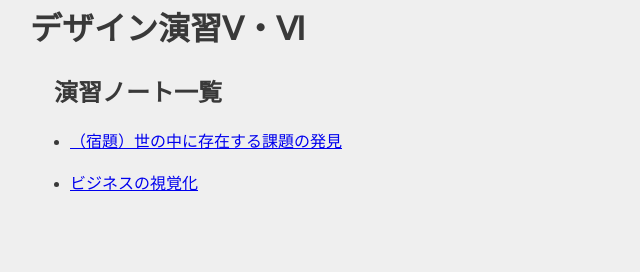
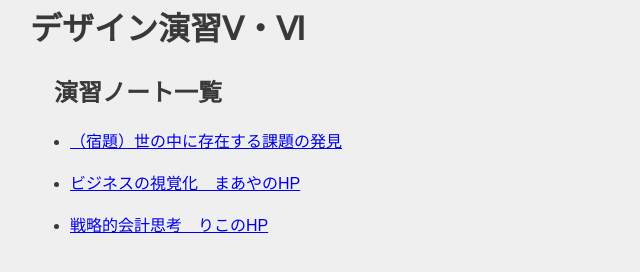
Before and after one commit to aiharamomoka/xbp, a plain HTML site: page de56/index.html in a window 1280 px wide. Shown: the part 100-372 px from the top of the page, without its empty margins (0-640 px from the left). Drawn offline with Linux system fonts and the light colour scheme; files that its build step writes are made by us from their sources.

Commit message:
2023/10/16

```diff
--- a/de56/index.html
+++ b/de56/index.html
@@ -15,7 +15,8 @@
 
 <ul>
    <li> <a href="1.html" target="_blank">（宿題）世の中に存在する課題の発見</a></li><br>
-   <li> <a href="https://onomaaya.github.io/xbp/de56/b2.html" target="_blank">ビジネスの視覚化</a></li><br>
+   <li> <a href="https://onomaaya.github.io/xbp/de56/b2.html" target="_blank">ビジネスの視覚化　まあやのHP</a></li><br>
+   <li> <a href="https://kamatariko.github.io/xbp/de56/3.html" target="_blank">戦略的会計思考　りこのHP</a></li><br>
 
 </ul>
 </ul>
```
